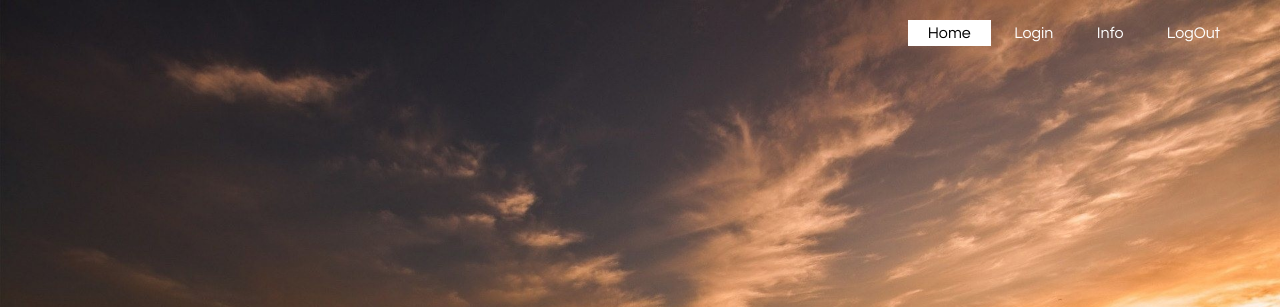
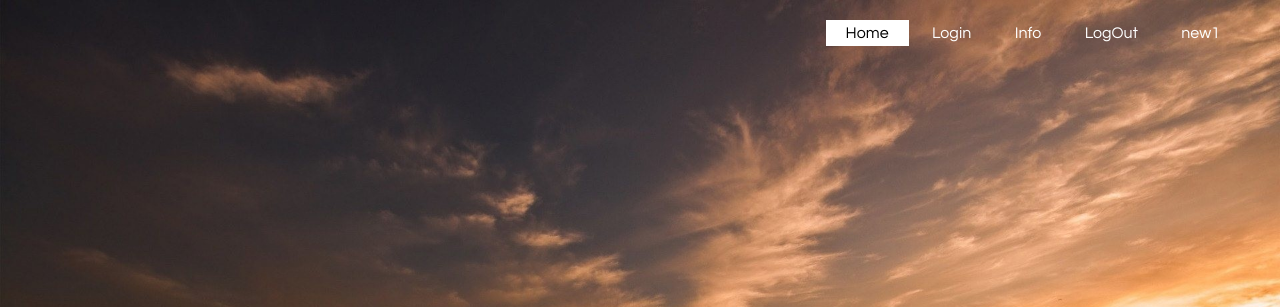
Before and after one commit to SwethaReddy82/Farmer-Portal, a plain HTML site: page index.html in a window 1280 px wide. Shown: the top 307 px of the page. Drawn offline with Linux system fonts and the light colour scheme.

Commit message:
Update index.html

```diff
--- a/index.html
+++ b/index.html
@@ -86,6 +86,7 @@ font-size: 70px;
 <li><a href="hloginnew.html">Login</a></li>
 <li><a href="index1.html">Info</a></li>
 <li><a href="hacklogout.html">LogOut</a></li>
+<li><a href="#">new1</a></li>
 
 </ul>
 <div class="title">
```
